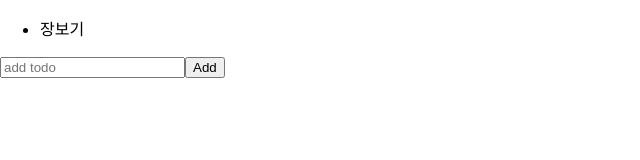
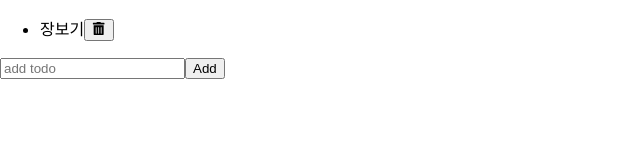
Before and after one commit to Lyuhitto/todo-list, a React (Create React App) app: page / in a window 1280 px wide. Shown: the top 160 px of the page, without its empty margins (0-640 px from the left). Built offline with nearby package versions, Linux system fonts and the light colour scheme; the HTML template or start-up script is replaced by a standard one.

Commit message:
Add delete todo item
Add delete todo item feature.

```diff
--- a/src/component/TodoItem/TodoItem.jsx
+++ b/src/component/TodoItem/TodoItem.jsx
@@ -1,6 +1,15 @@
 import React from 'react';
+import { FaTrashAlt } from 'react-icons/fa';
 
-export default function TodoItem({todo}) {
-  const {id, text, status} = todo
-  return <li key={id}>{text}</li>;
+export default function TodoItem({ todo, onDelete }) {
+  const handleDelete = () => onDelete(todo);
+  const { id, text, status } = todo;
+  return (
+    <li key={id}>
+      {text}
+      <button type='button' onClick={handleDelete}>
+        <FaTrashAlt />
+      </button>
+    </li>
+  );
 }
--- a/src/component/TodoList/TodoList.jsx
+++ b/src/component/TodoList/TodoList.jsx
@@ -9,12 +9,15 @@ export default function TodoList() {
   const handleAdd = (todo) => {
     setTodos((prev) => [...prev, todo]);
   };
+  const handleDelete = (deleted) => {
+    setTodos(todos.filter((t) => t.id !== deleted.id))
+  }
 
   return (
     <section>
       <ul>
         {todos.map((item) => (
-          <TodoItem todo={item} />
+          <TodoItem todo={item} onDelete={handleDelete} />
         ))}
       </ul>
       <AddTodo onAdd={handleAdd}></AddTodo>
```
